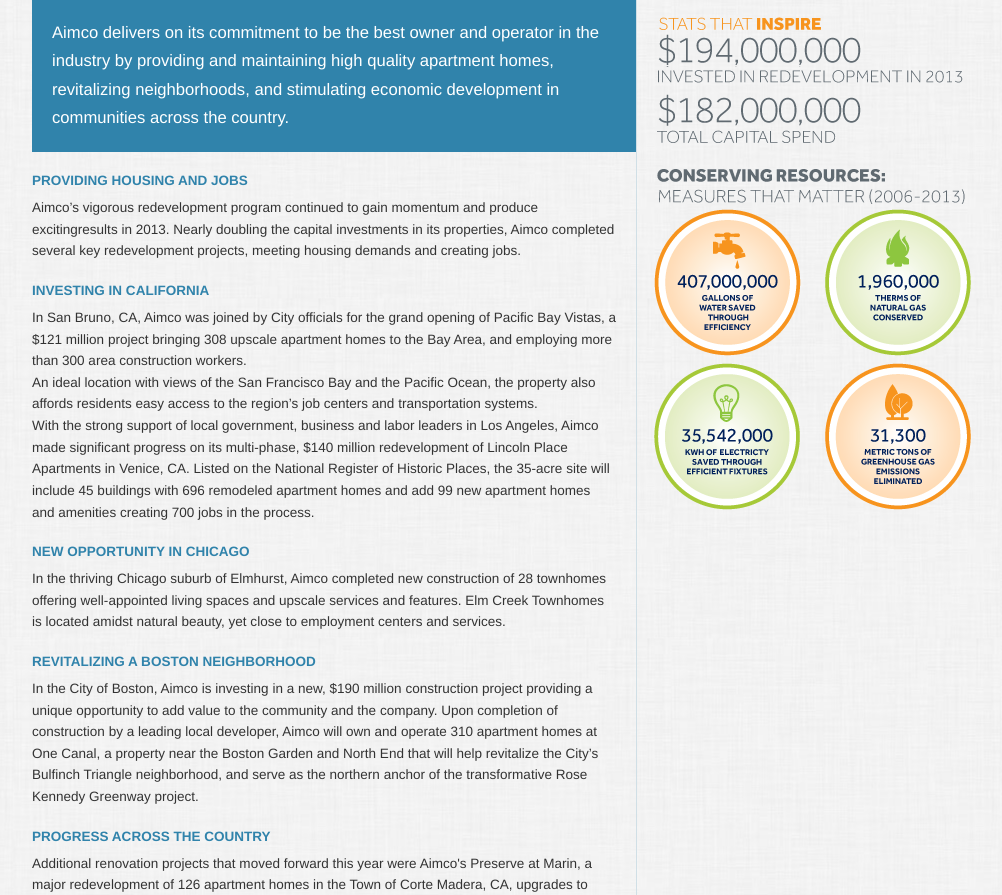
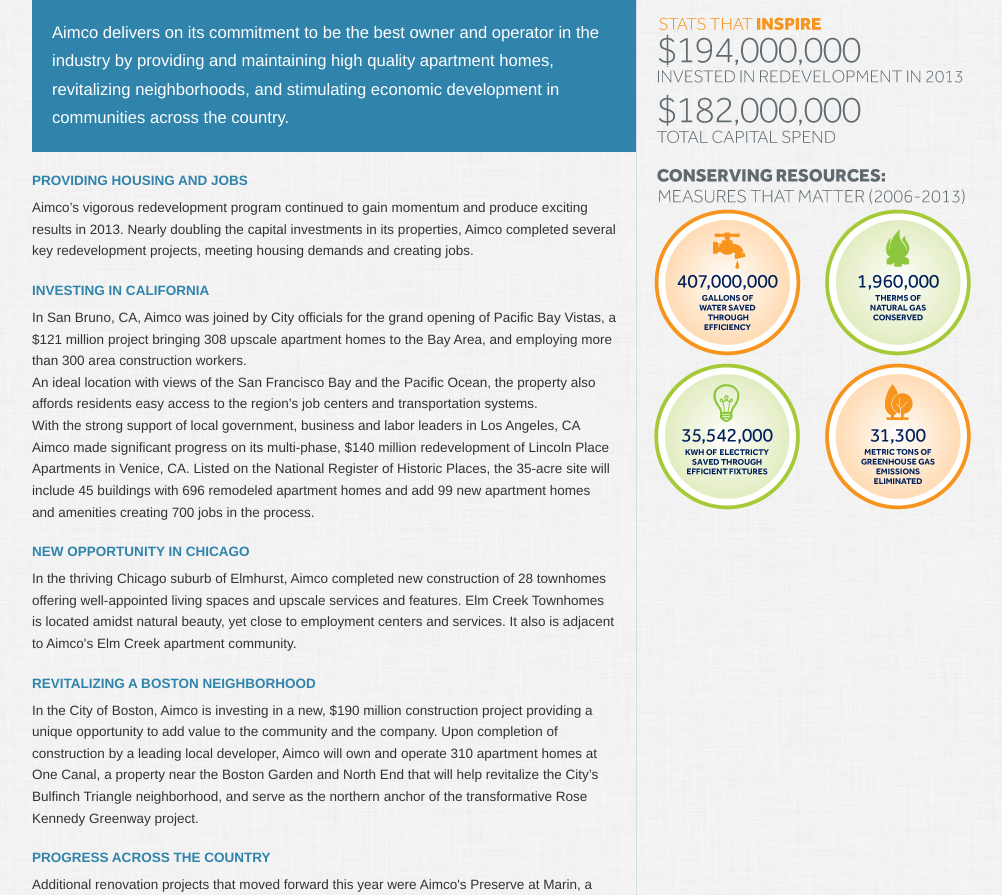
Before and after one commit to WordsPicturesIdeas/AimcoCorporateCitizenship, a PHP site: page /owner-operator.php in a window 1280 px wide. Shown: the part 703-1598 px from the top of the page, without its empty margins (133-1135 px from the left). Run offline with PHP 8.4, Linux system fonts and the light colour scheme; some libraries are stand-ins or nearby versions.

Commit message:
Makes copy edits to the owner-operator page.

```diff
--- a/owner-operator.php
+++ b/owner-operator.php
@@ -199,7 +199,7 @@
 						<article class="article">
 							<h1>Providing Housing and Jobs</h1>
 							<p>
-								Aimco’s vigorous redevelopment program continued to gain momentum and produce excitingresults in 2013. Nearly doubling the capital investments in its properties, Aimco completed several key redevelopment projects, meeting housing demands and creating jobs.
+								Aimco’s vigorous redevelopment program continued to gain momentum and produce exciting results in 2013. Nearly doubling the capital investments in its properties, Aimco completed several key redevelopment projects, meeting housing demands and creating jobs.
 							</p>
 						</article>
 
@@ -214,14 +214,14 @@
 							</p>
 
 							<p>
-								With the strong support of local government, business and labor leaders in Los Angeles, Aimco made significant progress on its multi-phase, $140 million redevelopment of Lincoln Place Apartments in Venice, CA. Listed on the National Register of Historic Places, the 35-acre site will include 45 buildings with 696 remodeled apartment homes and add 99 new apartment homes and amenities creating 700 jobs in the process.
+								With the strong support of local government, business and labor leaders in Los Angeles, CA Aimco made significant progress on its multi-phase, $140 million redevelopment of Lincoln Place Apartments in Venice, CA. Listed on the National Register of Historic Places, the 35-acre site will include 45 buildings with 696 remodeled apartment homes and add 99 new apartment homes and amenities creating 700 jobs in the process.
 							</p>
 						</article>
 
 						<article class="article">
 							<h1>New Opportunity in Chicago</h1>
 							<p>
-								In the thriving Chicago suburb of Elmhurst, Aimco completed new construction of 28 townhomes offering well-appointed living spaces and upscale services and features. Elm Creek Townhomes is located amidst natural beauty, yet close to employment centers and services.
+								In the thriving Chicago suburb of Elmhurst, Aimco completed new construction of 28 townhomes offering well-appointed living spaces and upscale services and features. Elm Creek Townhomes is located amidst natural beauty, yet close to employment centers and services. It also is adjacent to Aimco's Elm Creek apartment community.
 							</p>
 						</article>
 
```
